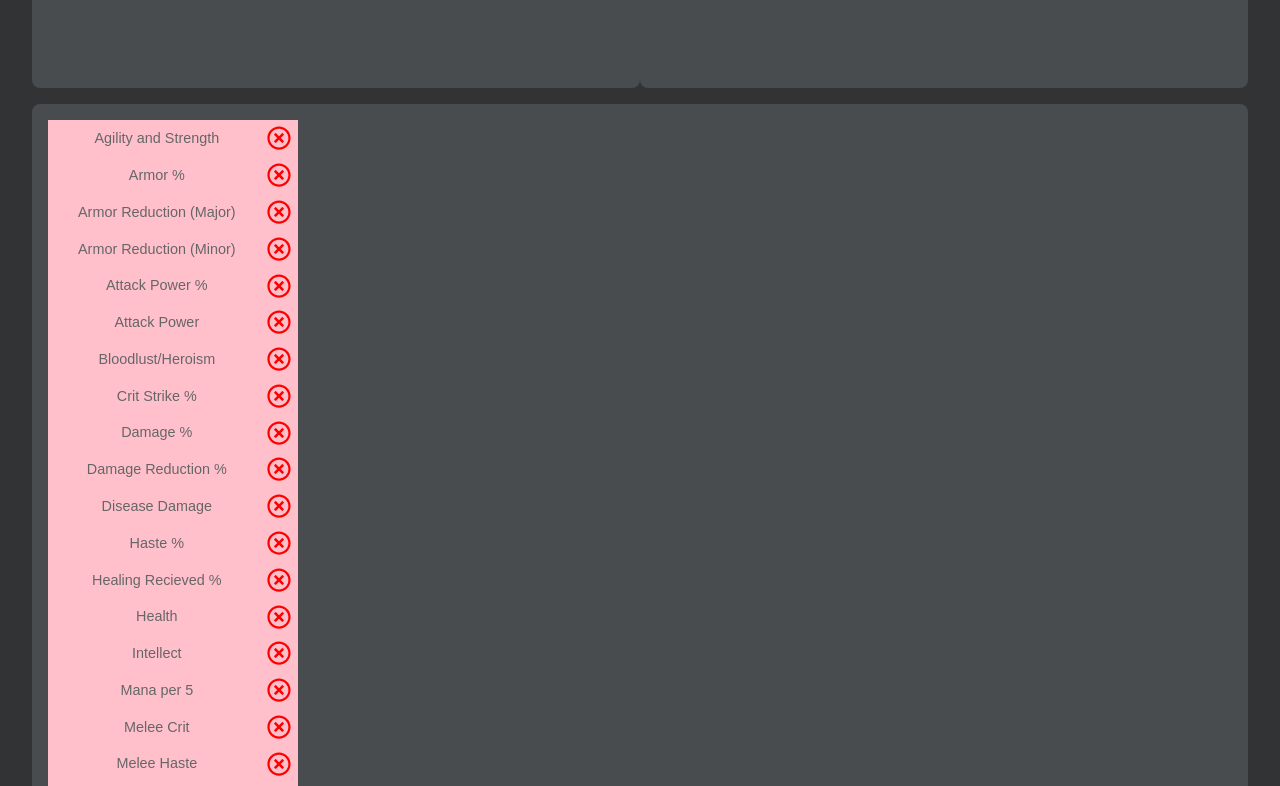
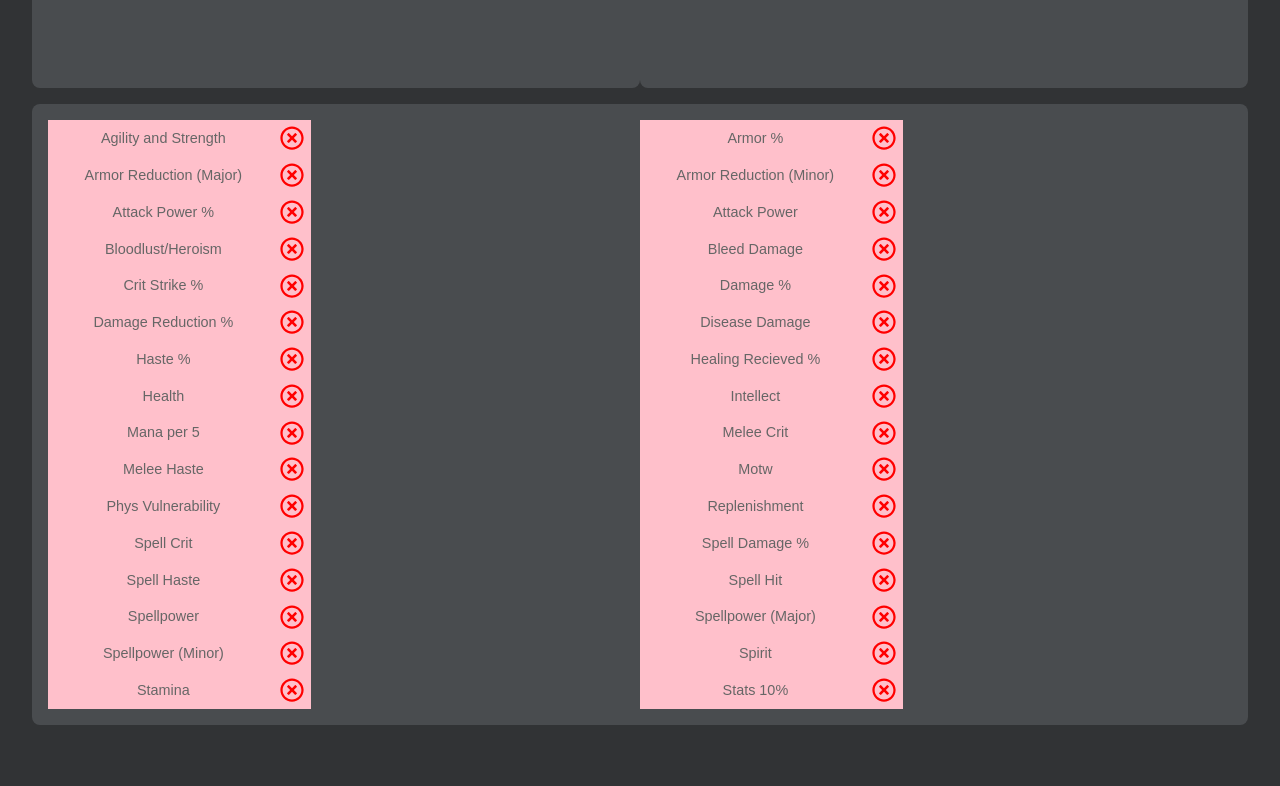
Before and after one commit to MarcusMohns/Codex-Online, a React (Create React App) app: page /raidassembler in a window 1280 px wide. Shown: the part 720-1506 px from the top of the page. Built offline with nearby package versions, Linux system fonts and the light colour scheme.

Commit message:
Raidbuffs now in 2 columns, fixed missing bleeddmg

```diff
--- a/src/BuffArray.js
+++ b/src/BuffArray.js
@@ -28,6 +28,10 @@ const BuffArray = [
   {
     name: "Bloodlust/Heroism",
     source: ["Shamans"],
+  },
+  {
+    name: "Bleed Damage",
+    source: ["Arms Warrior", "Feral Druid"],
   },
   {
     name: "Crit Strike %",
--- a/src/SpecArray.js
+++ b/src/SpecArray.js
@@ -142,6 +142,7 @@ const SpecArray = [
         image: require("./images/dk_unholy.png").default,
         text: "Your Moonkin Aura also causes affected targets to gain 3% haste and you to gain 30% of your spirit as additional spell damage.",
       },
+
       {
         category: "Armor Reduction (Minor)",
         name: "Faerie Fire",
@@ -156,7 +157,7 @@ const SpecArray = [
       },
       {
         category: "Bleed Damage",
-        name: "Mangle - Feral Druid",
+        name: "Mangle",
         image: require("./images/dk_unholy.png").default,
         text: "'Increases the friendly target's armor by 750, all attributes by 37 and all resistances by 54 for 30 min.'",
       },
--- a/src/components/Utility.js
+++ b/src/components/Utility.js
@@ -1,4 +1,5 @@
 const Utility = ({ utility }) => {
+  console.log(utility);
   return utility.map((aUtility) => (
     <div key={aUtility.name}>{aUtility.name}</div>
   ));
--- a/src/components/styles/RaidAssembler.styled.js
+++ b/src/components/styles/RaidAssembler.styled.js
@@ -259,8 +259,10 @@ export const BuffContainer = styled.section`
 `;
 
 export const StyledBuffCategories = styled.div`
-  display: flex;
-  flex-direction: column;
+  width: 100%;
+  display: grid;
+  grid-template-columns: 1fr 1fr;
+  gap: 0px 0px;
 
   @media (min-width: 1200px) {
   }
@@ -271,6 +273,7 @@ export const CategoryContainer = styled.div`
   flex-direction: column;
   align-items: center;
   text-align: center;
+  height: 100%;
   width: 100%;
 
   @media (min-width: 1200px) {
@@ -403,7 +406,7 @@ export const StyledCategory = styled.div`
 
   @media (min-width: 1200px) {
     flex-direction: row;
-    width: 20%;
+    width: 250px;
   }
 `;
 
```
